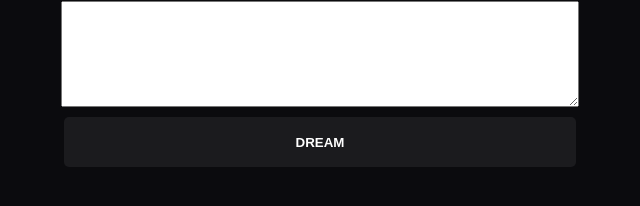
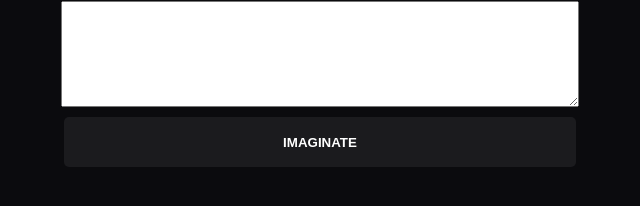
Before and after one commit to rahul0x00/Imaginate, a website built with Vite: page index.html in a window 1280 px wide. Shown: the part 828-1034 px from the top of the page, 320-960 px from the left. Built offline with nearby package versions, Linux system fonts and the light colour scheme; a web font is replaced by a local one.

Commit message:
Update index.html

```diff
--- a/index.html
+++ b/index.html
@@ -20,7 +20,7 @@
         <label for="prompt">Prompt</label>
         <textarea name="prompt" maxlength="160"></textarea>
 
-        <button type="submit">Dream</button>
+        <button type="submit">Imaginate</button>
       </form>
     </main>
 
```
